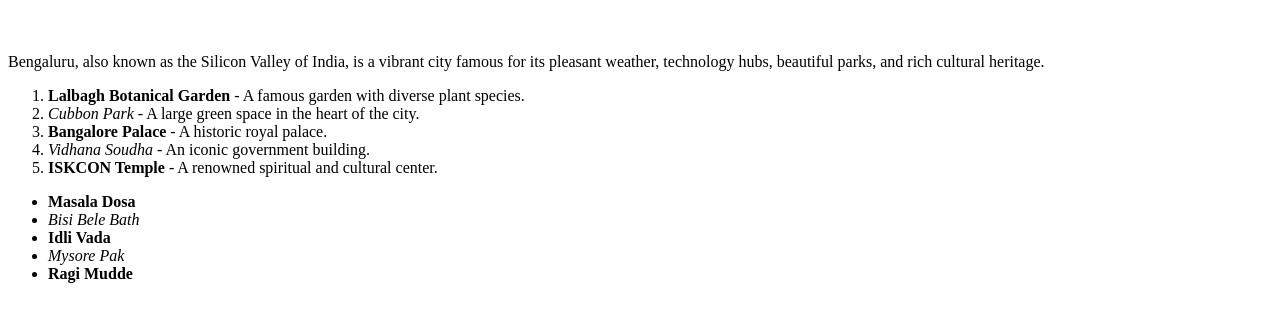
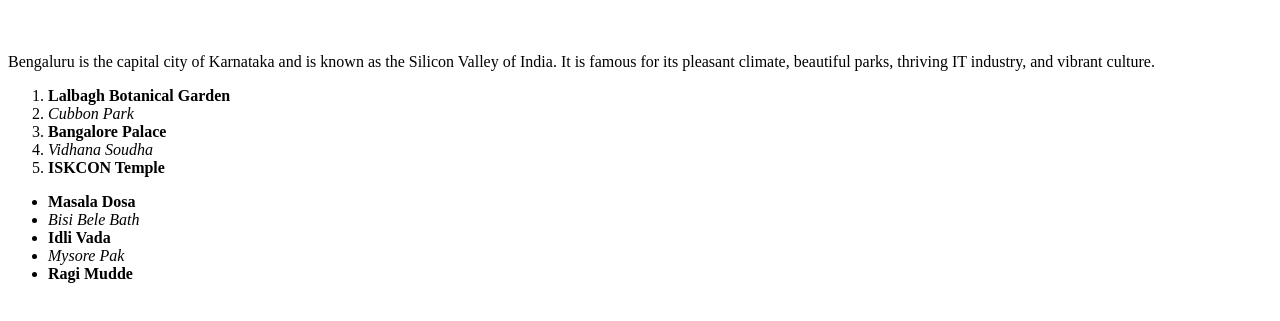
Before and after one commit to acciojob/favorite-holiday-ANKITpandey75, a website: page main.html in a window 1280 px wide. Shown: the part 61-382 px from the top of the page. Drawn offline with Linux system fonts and the light colour scheme.

Commit message:
created a submission

```diff
--- a/main.html
+++ b/main.html
@@ -12,15 +12,15 @@
 	<br>
 
 	<p>
-		Bengaluru, also known as the Silicon Valley of India, is a vibrant city famous for its pleasant weather, technology hubs, beautiful parks, and rich cultural heritage.
+		Bengaluru is the capital city of Karnataka and is known as the Silicon Valley of India. It is famous for its pleasant climate, beautiful parks, thriving IT industry, and vibrant culture.
 	</p>
 
 	<ol>
-		<li><strong>Lalbagh Botanical Garden</strong> - A famous garden with diverse plant species.</li>
-		<li><em>Cubbon Park</em> - A large green space in the heart of the city.</li>
-		<li><strong>Bangalore Palace</strong> - A historic royal palace.</li>
-		<li><em>Vidhana Soudha</em> - An iconic government building.</li>
-		<li><strong>ISKCON Temple</strong> - A renowned spiritual and cultural center.</li>
+		<li><strong>Lalbagh Botanical Garden</strong></li>
+		<li><em>Cubbon Park</em></li>
+		<li><strong>Bangalore Palace</strong></li>
+		<li><em>Vidhana Soudha</em></li>
+		<li><strong>ISKCON Temple</strong></li>
 	</ol>
 
 	<ul>
```
